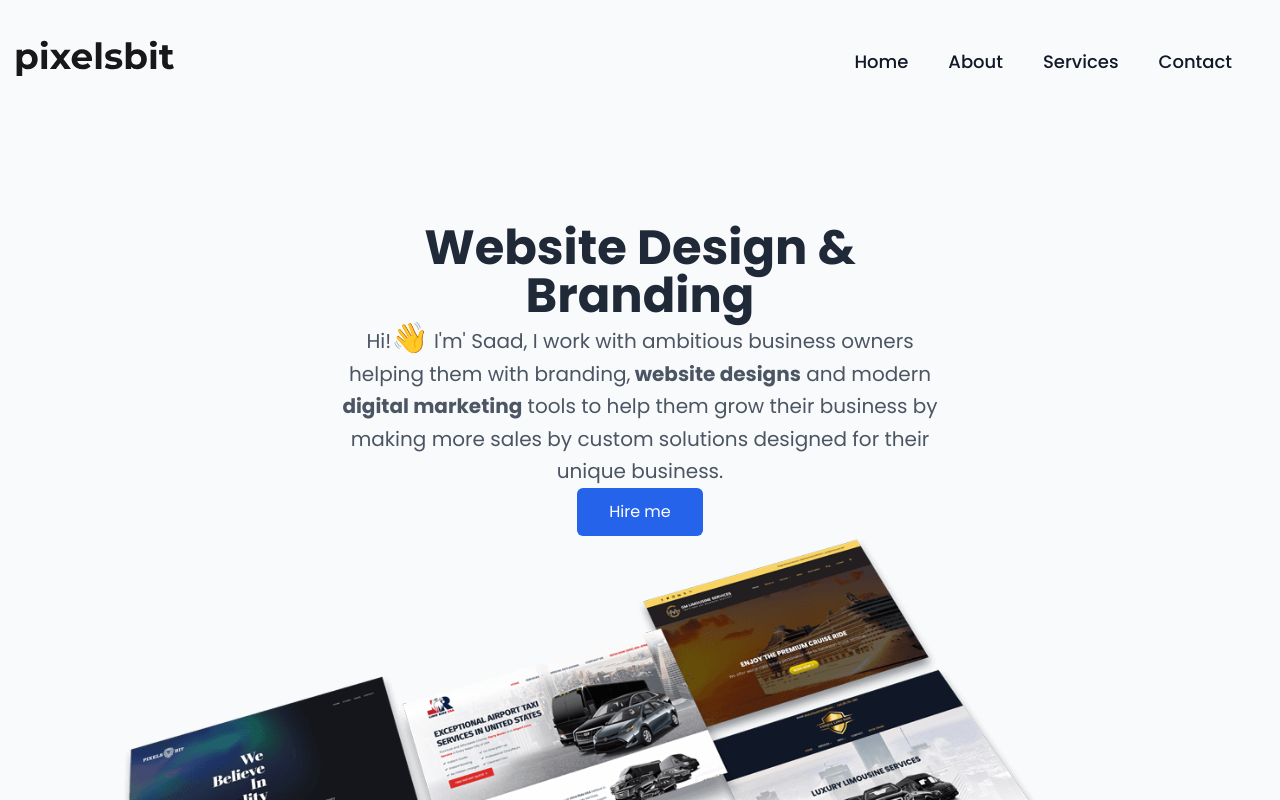
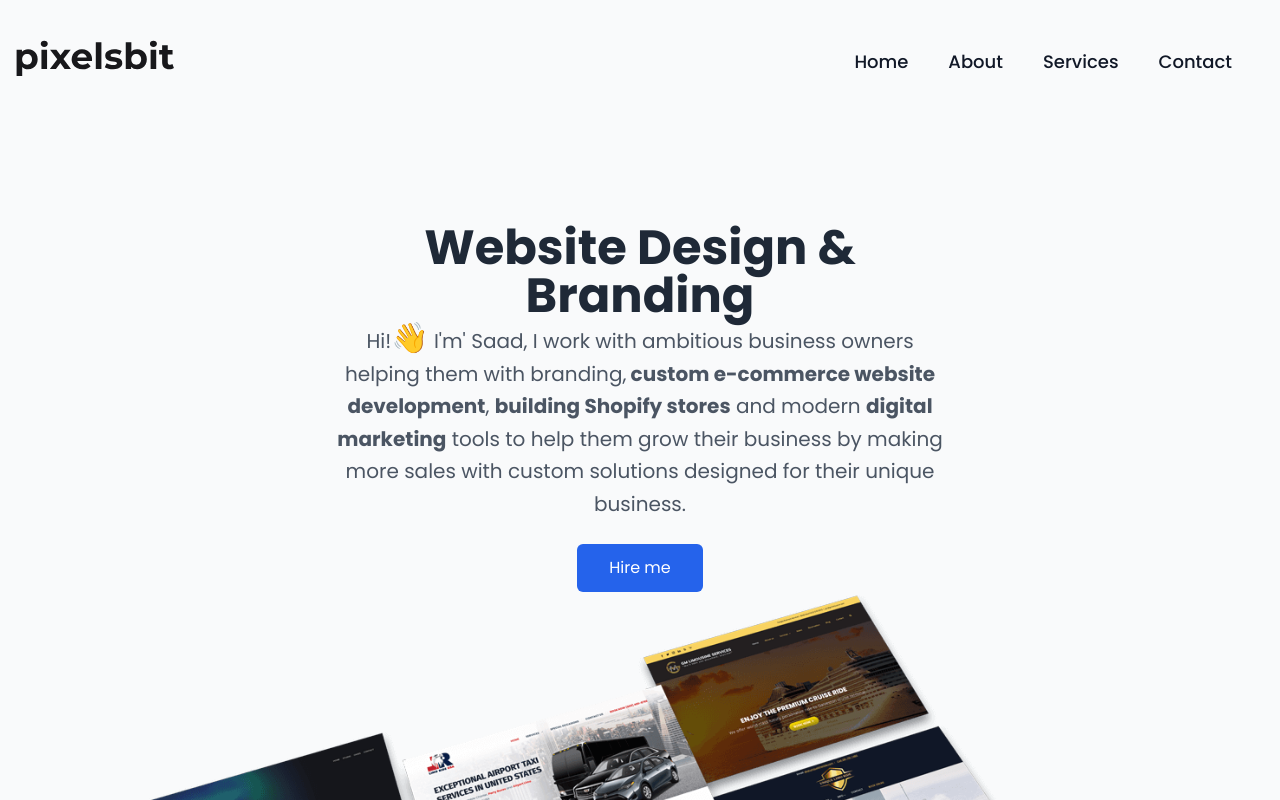
Before and after one commit to saadkhaan/pixels, a Next.js app: page / in a window 1280 px wide. Shown: the top 800 px of the page. Built offline with nearby package versions, Linux system fonts and the light colour scheme.

Commit message:
updated dependencies

```diff
--- a/pages/index.js
+++ b/pages/index.js
@@ -91,12 +91,12 @@ export default function index() {
                   Website Design & Branding
                 </h1>
                 <div className="intro text-gray-600 sm:text-base sm:leading-8">
-                  <p className="text-xl leading-relaxed">
+                  <p className="text-xl leading-relaxed mb-6">
                     Hi!<span className="text-3xl">👋</span> I'm' Saad, I work
                     with ambitious business owners helping them with branding,
-                    <strong> website designs</strong> and modern{" "}
+                    <strong> custom e-commerce website development</strong>, <strong>building Shopify stores</strong> and modern{" "}
                     <strong>digital marketing</strong> tools to help them grow
-                    their business by making more sales by custom solutions
+                    their business by making more sales with custom solutions
                     designed for their unique business.
                   </p>
                 </div>
@@ -160,7 +160,7 @@ export default function index() {
 
               <div className="w-full xl:w-8/12">
                 <div className="flex h-full flex-wrap gap-y-6 lg:items-stretch">
-                  <div className="text-left sm:w-6/12 sm:px-3 lg:w-6/12">
+                  <div className="text-left sm:w-6/12 sm:px-3 lg:w-6/12 transition ease-in-out hover:-translate-y-1">
                     <Card
                       cardTitle={"Brand Strategy"}
                       cardDescription={
@@ -170,7 +170,7 @@ export default function index() {
                       <MdRateReview color="white" size="36" />
                     </Card>
                   </div>
-                  <div className="text-left sm:w-6/12 sm:px-3 lg:w-6/12">
+                  <div className="text-left sm:w-6/12 sm:px-3 lg:w-6/12 transition ease-in-out hover:-translate-y-1">
                     <Card
                       cardTitle={"Visibility Strategy"}
                       cardDescription={
@@ -180,7 +180,7 @@ export default function index() {
                       <FaChartLine color="white" size="36" />
                     </Card>
                   </div>
-                  <div className="text-left sm:w-6/12 sm:px-3 lg:w-6/12">
+                  <div className="text-left sm:w-6/12 sm:px-3 lg:w-6/12 transition ease-in-out hover:-translate-y-1">
                     <Card
                       cardTitle={"Brand Visuals"}
                       cardDescription={
@@ -190,7 +190,7 @@ export default function index() {
                       <IoGameController color="white" size="36" />
                     </Card>
                   </div>
-                  <div className="text-left sm:w-6/12 sm:px-3 lg:w-6/12">
+                  <div className="text-left sm:w-6/12 sm:px-3 lg:w-6/12 transition ease-in-out hover:-translate-y-1">
                     <Card
                       cardTitle={"Website Design & Development"}
                       cardDescription={
@@ -200,7 +200,7 @@ export default function index() {
                       <FaCode color="white" size="36" />
                     </Card>
                   </div>
-                  <div className="text-left sm:w-6/12 sm:px-3 lg:w-6/12">
+                  <div className="text-left sm:w-6/12 sm:px-3 lg:w-6/12 transition ease-in-out hover:-translate-y-1">
                     <Card
                       cardTitle={"Professional Copywriting"}
                       cardDescription={
@@ -210,7 +210,7 @@ export default function index() {
                       <TiSortAlphabetically color="white" size="36" />
                     </Card>
                   </div>
-                  <div className="text-left sm:w-6/12 sm:px-3 lg:w-6/12">
+                  <div className="text-left sm:w-6/12 sm:px-3 lg:w-6/12 transition ease-in-out hover:-translate-y-1">
                     <Card
                       cardTitle={"Launch, Training & Support"}
                       cardDescription={
```
Also changed, not shown: package.json (+5 -5 lines), 2 other files (tests, documents, lock files or other folders).
